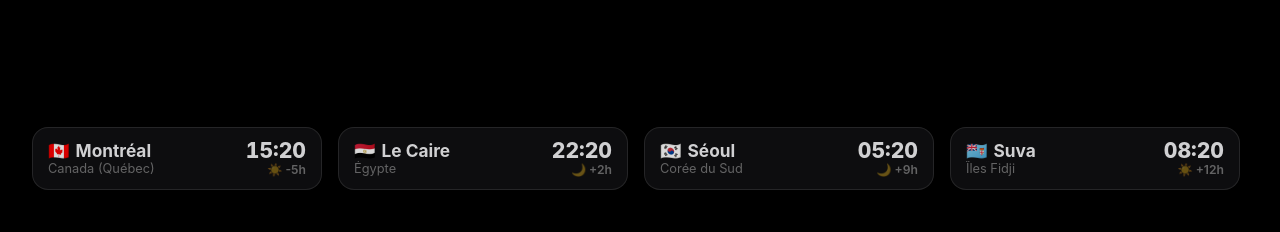
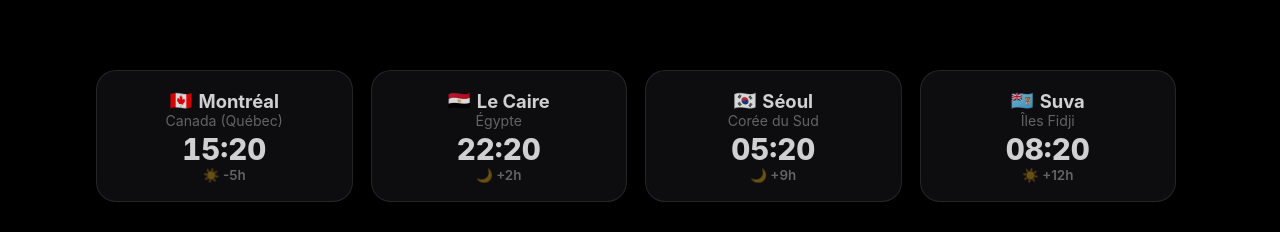
Before and after one commit to OlivierMa86/horloge, a plain HTML site: page index.html in a window 1280 px wide. Shown: the part 568-800 px from the top of the page. Drawn offline with Linux system fonts and the light colour scheme; no server answers.

Commit message:
Alignement et taille identique entre les 4 cartes météo et les 4 cartes villes du monde

```diff
--- a/index.html
+++ b/index.html
@@ -15,7 +15,7 @@
   <link rel="manifest" href="manifest.json">
   <link rel="apple-touch-icon" href="icon.svg">
   <link rel="icon" type="image/svg+xml" href="icon.svg">
-  <link rel="stylesheet" href="style.css?v=8">
+  <link rel="stylesheet" href="style.css?v=9">
 </head>
 <body class="theme-white">
 
@@ -437,6 +437,6 @@
   </div>
 
   <script src="weather_data.js"></script>
-  <script src="app.js?v=8"></script>
+  <script src="app.js?v=9"></script>
 </body>
 </html>
--- a/style.css
+++ b/style.css
@@ -136,7 +136,7 @@ html, body {
   flex-direction: column;
   align-items: center;
   justify-content: center;
-  padding: env(safe-area-inset-top, 20px) env(safe-area-inset-right, 24px) env(safe-area-inset-bottom, 20px) env(safe-area-inset-left, 24px);
+  padding: calc(max(14px, env(safe-area-inset-top, 14px)) + 36px) env(safe-area-inset-right, 24px) max(16px, env(safe-area-inset-bottom, 16px)) env(safe-area-inset-left, 24px);
   transition: transform 1.5s ease;
 }
 
@@ -232,19 +232,23 @@ html, body {
   text-transform: none;
 }
 
-/* Cadrans d'horloge (remontés pour laisser de la place aux 4 villes du monde en bas) */
+/* Cadrans d'horloge (prennent l'espace disponible au-dessus des 4 villes du monde) */
 .clock-face {
   display: none;
   align-items: center;
   justify-content: center;
   width: 100%;
-  height: 100%;
-  padding-bottom: 52px;
-  transform: translateY(-20px) scale(var(--clock-scale));
+  flex: 1;
+  min-height: 0;
+  transform: scale(var(--clock-scale));
 }
 
 .clock-face.active {
   display: flex;
+}
+
+#clock-weather.clock-face {
+  flex: 0 0 auto;
 }
 
 /* ==========================================================================
@@ -576,19 +580,23 @@ body.theme-red .ring-s {
 /* ==========================================================================
    7. HORLOGE STATION MÉTÉO COMPLÈTE
    ========================================================================== */
+:root {
+  --grid-width: min(1080px, 92vw);
+  --grid-gap: clamp(12px, 1.8vw, 18px);
+}
+
 .station-layout {
-  width: min(1080px, 92vw);
+  width: var(--grid-width);
   display: flex;
   flex-direction: column;
-  gap: clamp(12px, 2vh, 20px);
-  margin-top: 0;
-  transform: translateY(-10px);
+  gap: var(--grid-gap);
+  margin: 0;
 }
 
 .station-top {
   display: grid;
   grid-template-columns: 1.15fr 1fr;
-  gap: clamp(16px, 2.5vw, 28px);
+  gap: var(--grid-gap);
   align-items: stretch;
 }
 
@@ -732,18 +740,20 @@ body.theme-red .ring-s {
 .station-forecast-grid {
   display: grid;
   grid-template-columns: repeat(4, 1fr);
-  gap: clamp(10px, 1.8vw, 20px);
+  gap: var(--grid-gap);
 }
 
 .forecast-day-card {
   background-color: var(--card-bg);
   border: 1px solid var(--fg-dim);
   border-radius: 20px;
-  padding: clamp(12px, 1.8vw, 20px);
+  padding: clamp(12px, 1.6vw, 18px);
+  min-height: 118px;
   display: flex;
   flex-direction: column;
   align-items: center;
-  gap: 6px;
+  justify-content: center;
+  gap: 5px;
   text-align: center;
 }
 
@@ -775,16 +785,16 @@ body.theme-red .ring-s {
 }
 
 /* ==========================================================================
-   BARRE INFÉRIEURE : 4 GRANDES VILLES DU MONDE (ROTATION QUOTIDIENNE)
+   BARRE INFÉRIEURE : 4 GRANDES VILLES DU MONDE (MÊME TAILLE & ESPACEMENT QUE MÉTÉO)
    ========================================================================== */
 .world-clocks-bar {
-  position: absolute;
-  bottom: max(36px, calc(env(safe-area-inset-bottom, 16px) + 22px));
-  left: 36px;
-  right: 36px;
+  width: var(--grid-width);
+  margin-top: var(--grid-gap);
+  margin-bottom: 8px;
+  flex-shrink: 0;
   display: grid;
   grid-template-columns: repeat(4, 1fr);
-  gap: clamp(8px, 1.4vw, 16px);
+  gap: var(--grid-gap);
   z-index: 10;
 }
 
@@ -795,25 +805,31 @@ body.theme-red .ring-s {
 .world-city-card {
   background-color: var(--card-bg);
   border: 1px solid var(--fg-dim);
-  border-radius: 16px;
-  padding: clamp(7px, 1vw, 12px) clamp(10px, 1.3vw, 15px);
+  border-radius: 20px;
+  padding: clamp(12px, 1.6vw, 18px);
+  min-height: 118px;
   display: flex;
+  flex-direction: column;
   align-items: center;
-  justify-content: space-between;
-  gap: 8px;
+  justify-content: center;
+  gap: 5px;
+  text-align: center;
 }
 
 .wc-left {
   display: flex;
   flex-direction: column;
+  align-items: center;
   min-width: 0;
+  width: 100%;
 }
 
 .wc-city-line {
   display: flex;
   align-items: center;
+  justify-content: center;
   gap: 6px;
-  font-size: clamp(0.84rem, 1.35vw, 1.08rem);
+  font-size: clamp(0.92rem, 1.55vw, 1.15rem);
   font-weight: 700;
   color: var(--fg-color);
   white-space: nowrap;
@@ -822,7 +838,7 @@ body.theme-red .ring-s {
 }
 
 .wc-country-line {
-  font-size: clamp(0.68rem, 1vw, 0.82rem);
+  font-size: clamp(0.75rem, 1.1vw, 0.88rem);
   color: var(--fg-muted);
   white-space: nowrap;
   overflow: hidden;
@@ -832,12 +848,12 @@ body.theme-red .ring-s {
 .wc-right {
   display: flex;
   flex-direction: column;
-  align-items: flex-end;
-  flex-shrink: 0;
+  align-items: center;
+  gap: 2px;
 }
 
 .wc-time {
-  font-size: clamp(0.98rem, 1.65vw, 1.35rem);
+  font-size: clamp(1.35rem, 2.3vw, 1.85rem);
   font-weight: 800;
   font-variant-numeric: tabular-nums;
   color: var(--fg-color);
@@ -845,7 +861,7 @@ body.theme-red .ring-s {
 }
 
 .wc-diff {
-  font-size: clamp(0.65rem, 0.95vw, 0.78rem);
+  font-size: clamp(0.74rem, 1.05vw, 0.86rem);
   color: var(--fg-muted);
   font-weight: 600;
 }
```
